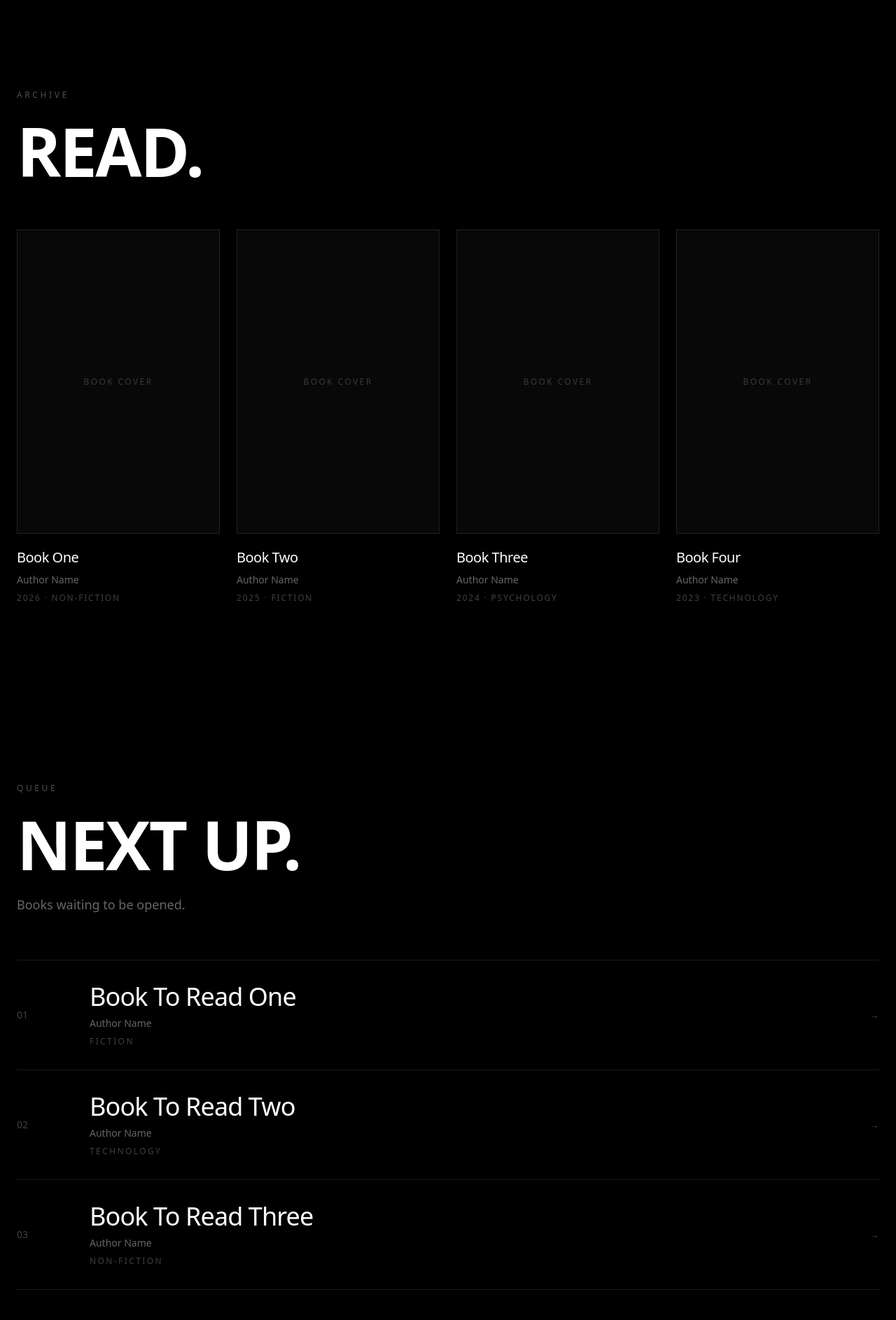
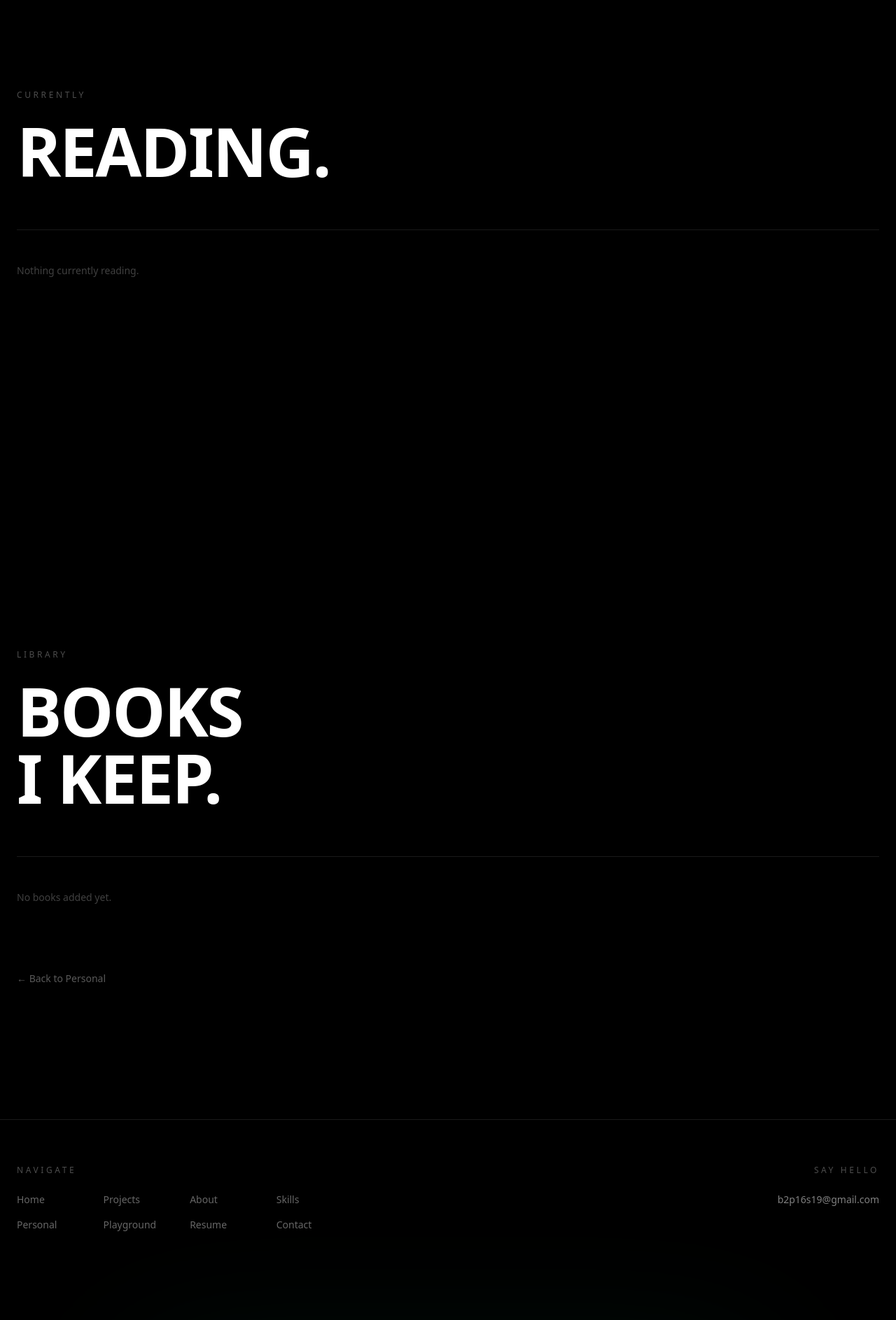
Before and after one commit to blazoxx/portfolio_new, a Next.js app: page /personal/books in a window 1280 px wide. Shown: the part 800-2687 px from the top of the page at 70% size. Built offline with nearby package versions, Linux system fonts and the light colour scheme.

Commit message:
feat: create BooksPage with dynamic book data and structure

```diff
--- a/app/personal/books/page.tsx
+++ b/app/personal/books/page.tsx
@@ -1,144 +1,97 @@
-const books = [
-  {
-    number: "01",
-    title: "Book One",
-    author: "Author Name",
-    meta: "2026 · Non-fiction",
-  },
-  {
-    number: "02",
-    title: "Book Two",
-    author: "Author Name",
-    meta: "2025 · Fiction",
-  },
-  {
-    number: "03",
-    title: "Book Three",
-    author: "Author Name",
-    meta: "2024 · Psychology",
-  },
-  {
-    number: "04",
-    title: "Book Four",
-    author: "Author Name",
-    meta: "2023 · Technology",
-  },
-];
-
-const nextBooks = [
-  {
-    number: "01",
-    title: "Book To Read One",
-    author: "Author Name",
-    meta: "Fiction",
-  },
-  {
-    number: "02",
-    title: "Book To Read Two",
-    author: "Author Name",
-    meta: "Technology",
-  },
-  {
-    number: "03",
-    title: "Book To Read Three",
-    author: "Author Name",
-    meta: "Non-fiction",
-  },
-];
+import Link from "next/link";
+import { books } from "@/data/books";
 
 export default function BooksPage() {
   return (
     <main className="bg-black text-white">
-      {/* Slide 01 — Currently Reading */}
+      {/* Slide 01 — Featured */}
       <section className="min-h-screen snap-start px-6 py-16">
         <div className="mx-auto flex min-h-[calc(100vh-8rem)] w-full max-w-7xl items-center">
-          <div className="max-w-4xl">
+          <div>
             <p className="text-xs uppercase tracking-[0.3em] text-white/30">
               Personal · Books
             </p>
 
             <h1 className="mt-6 text-7xl font-bold tracking-tight md:text-9xl">
-              IDEAS
+              THINGS
               <br />
-              I KEEP
-              <br />
-              AROUND.
+              I READ.
             </h1>
 
             <p className="mt-8 max-w-xl text-lg leading-relaxed text-white/40">
-              Books I&apos;m reading, books I&apos;ve finished, and ideas
-              that stayed with me.
+              Books, ideas, and words worth keeping around.
             </p>
           </div>
         </div>
       </section>
 
-      {/* Slide 02 — Read */}
+      {/* Slide 02 — Currently Reading */}
       <section className="min-h-screen snap-start px-6 py-32">
         <div className="mx-auto w-full max-w-7xl">
           <p className="text-xs uppercase tracking-[0.3em] text-white/30">
-            Archive
+            Currently
           </p>
 
           <h2 className="mt-6 text-6xl font-bold tracking-tight md:text-8xl">
-            READ.
+            READING.
           </h2>
 
-          <div className="mt-16 grid grid-cols-2 gap-6 md:grid-cols-4">
-            {books.map((book) => (
-              <div key={book.number} className="group">
-                {/* Book Cover */}
-                <div className="aspect-[2/3] border border-white/10 bg-white/[0.03] transition group-hover:border-white/30">
-                  <div className="flex h-full items-center justify-center p-6">
-                    <span className="text-center text-xs uppercase tracking-[0.2em] text-white/20">
-                      Book Cover
-                    </span>
+          <div className="mt-16">
+            {books.reading ? (
+              <div className="grid gap-10 border-t border-white/10 pt-10 md:grid-cols-[240px_1fr]">
+                <div className="aspect-[2/3] border border-white/10 bg-white/[0.03]" />
+
+                <div className="flex flex-col justify-center">
+                  <p className="text-xs uppercase tracking-[0.25em] text-white/30">
+                    {books.reading.year}
+                  </p>
+
+                  <h3 className="mt-4 text-4xl font-semibold tracking-tight md:text-6xl">
+                    {books.reading.title}
+                  </h3>
+
+                  <p className="mt-3 text-lg text-white/40">
+                    {books.reading.author}
+                  </p>
+
+                  {books.reading.note && (
+                    <p className="mt-8 max-w-2xl text-lg leading-relaxed text-white/50">
+                      {books.reading.note}
+                    </p>
+                  )}
                 </div>
               </div>
-
-                {/* Book Info */}
-                <div className="mt-5">
-                  <h3 className="text-xl font-medium tracking-tight">
-                    {book.title}
-                  </h3>
-
-                  <p className="mt-2 text-sm text-white/40">
-                    {book.author}
-                  </p>
-
-                  <p className="mt-2 text-xs uppercase tracking-[0.15em] text-white/25">
-                    {book.meta}
-                  </p>
+            ) : (
+              <div className="border-t border-white/10 py-12 text-sm text-white/25">
+                Nothing currently reading.
               </div>
-              </div>
-            ))}
+            )}
           </div>
         </div>
       </section>
 
-      {/* Slide 03 — Next Up */}
+      {/* Slide 03 — Library */}
       <section className="min-h-screen snap-start px-6 py-32">
         <div className="mx-auto w-full max-w-7xl">
           <p className="text-xs uppercase tracking-[0.3em] text-white/30">
-            Queue
+            Library
           </p>
 
           <h2 className="mt-6 text-6xl font-bold tracking-tight md:text-8xl">
-            NEXT UP.
+            BOOKS
+            <br />
+            I KEEP.
           </h2>
 
-          <p className="mt-6 max-w-xl text-lg leading-relaxed text-white/40">
-            Books waiting to be opened.
-          </p>
-
           <div className="mt-16 border-t border-white/10">
-            {nextBooks.map((book) => (
+            {books.library.length > 0 ? (
+              books.library.map((book, index) => (
                 <div
-                key={book.number}
+                  key={`${book.title}-${index}`}
                   className="group grid gap-6 border-b border-white/10 py-8 transition hover:bg-white/[0.03] md:grid-cols-[80px_1fr_auto] md:items-center"
                 >
                   <span className="text-sm text-white/25">
-                  {book.number}
+                    {String(index + 1).padStart(2, "0")}
                   </span>
 
                   <div>
@@ -146,21 +99,32 @@ export default function BooksPage() {
                       {book.title}
                     </h3>
 
-                  <p className="mt-2 text-sm text-white/40">
+                    <p className="mt-2 text-xs uppercase tracking-[0.2em] text-white/30">
                       {book.author}
-                  </p>
-
-                  <p className="mt-2 text-xs uppercase tracking-[0.2em] text-white/25">
-                    {book.meta}
+                      {book.year && ` · ${book.year}`}
                     </p>
                   </div>
 
-                <span className="text-sm text-white/25">
-                  →
-                </span>
+                  {book.note && (
+                    <p className="max-w-sm text-sm text-white/30">
+                      {book.note}
+                    </p>
+                  )}
                 </div>
-            ))}
+              ))
+            ) : (
+              <div className="py-12 text-sm text-white/25">
+                No books added yet.
               </div>
+            )}
+          </div>
+
+          <Link
+            href="/personal"
+            className="mt-12 inline-block text-sm text-white/35 transition hover:text-white"
+          >
+            ← Back to Personal
+          </Link>
         </div>
       </section>
     </main>
--- /dev/null
+++ b/data/books.ts
@@ -0,0 +1,12 @@
+export type BookItem = {
+  title: string;
+  author: string;
+  year?: string;
+  note?: string;
+};
+
+export const books = {
+  reading: null as BookItem | null,
+
+  library: [] as BookItem[],
+};
```
Lines whose indentation alone changed are shown as unchanged.
